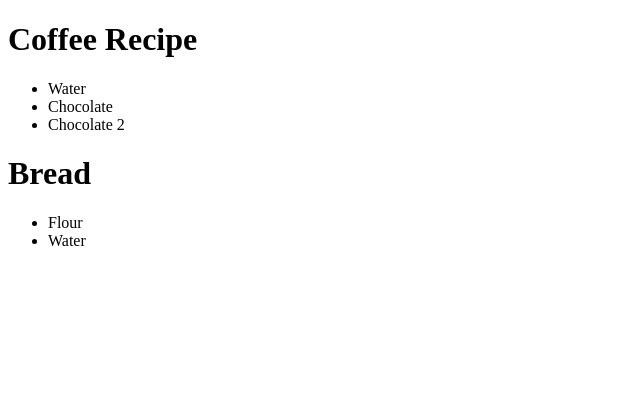
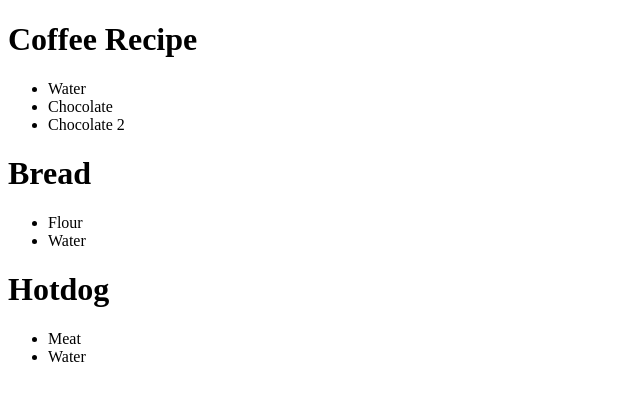
Before and after one commit to sitiom/git-workshop-2024, a plain HTML site: page index.html in a window 1280 px wide. Shown: the whole page, without its empty margins (0-640 px from the left). Drawn offline with Linux system fonts and the light colour scheme.

Commit message:
Add hotdog

```diff
--- a/index.html
+++ b/index.html
@@ -17,5 +17,10 @@
       <li>Flour</li>
       <li>Water</li>
     </ul>
+    <h1>Hotdog</h1>
+    <ul>
+      <li>Meat</li>
+      <li>Water</li>
+    </ul>
   </body>
 </html>
```
